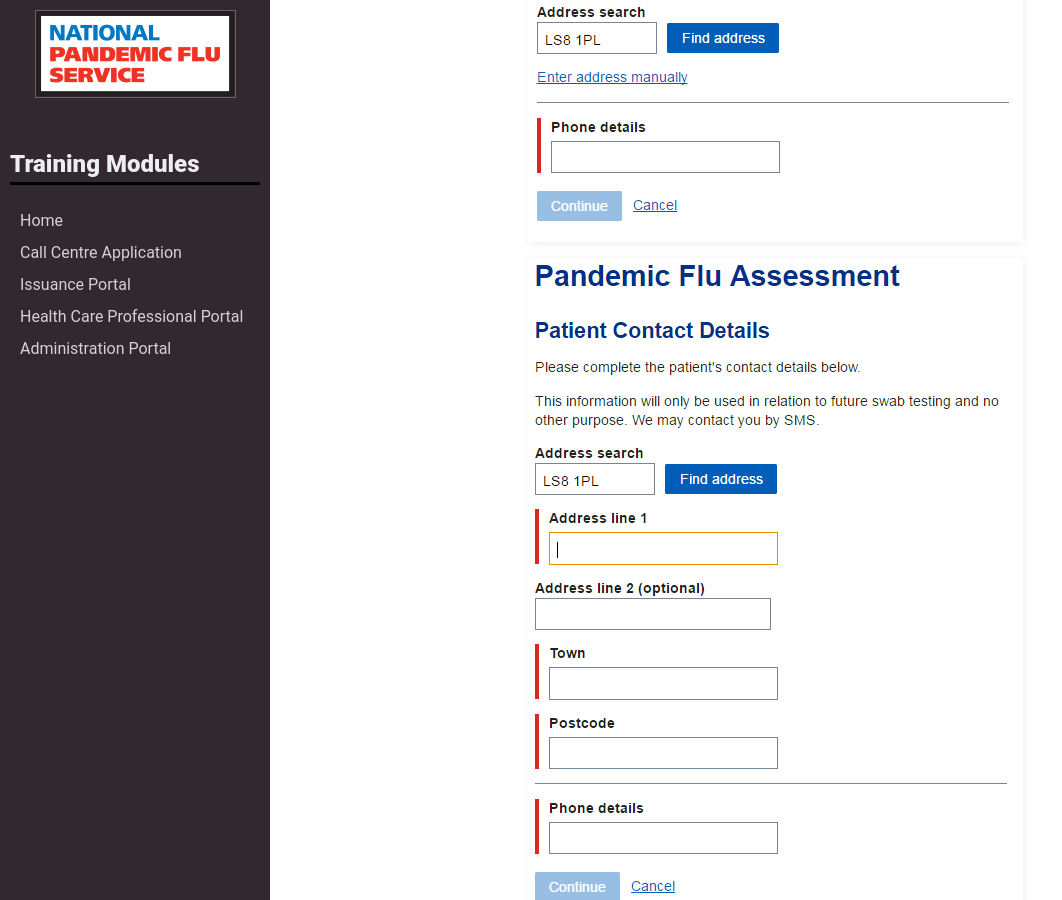
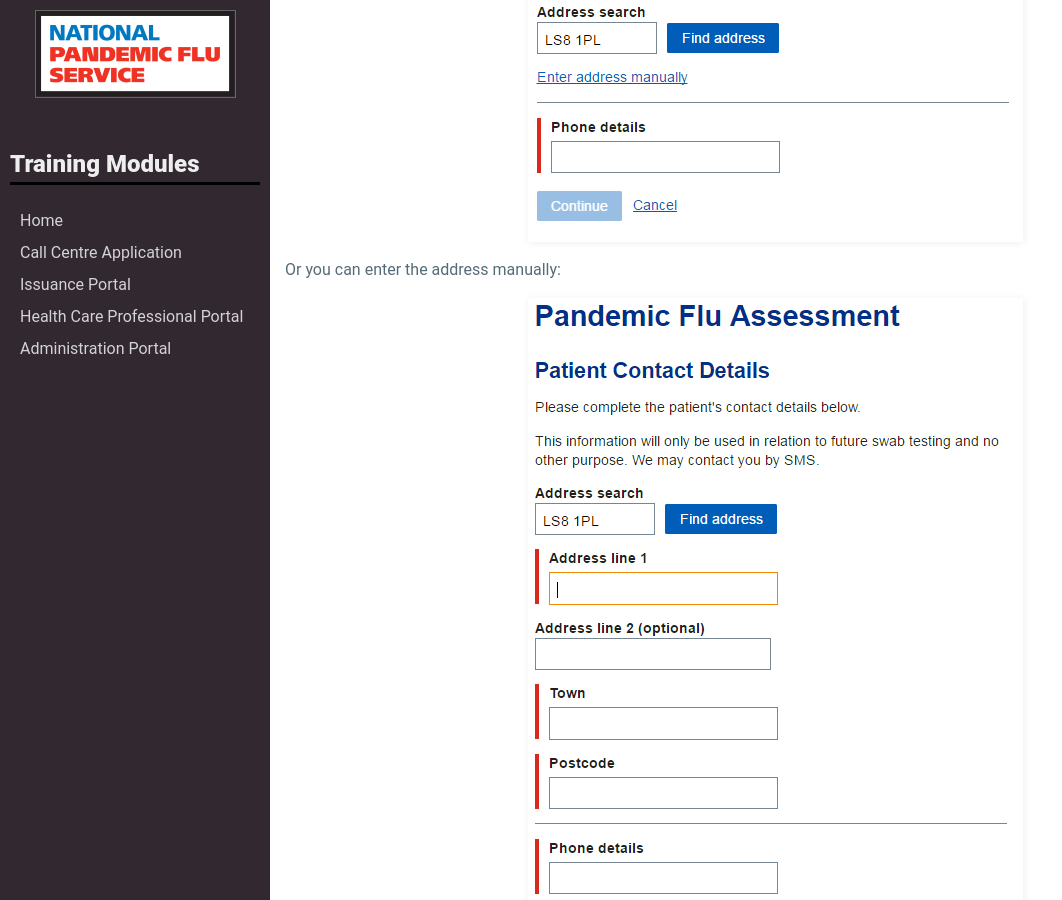
Before and after one commit to npfs/npfs.github.io, a Jekyll site: the page built from cca.md, in a window 1280 px wide and 900 px high, scrolled down 10183 px. Shown: the whole window, without its empty margins (0-1062 px from the left). Built offline with Jekyll 4.4.1, drawn with Linux system fonts in a browser that asks for light colours.

Commit message:
FLU-485 CCA small text addition

```diff
--- a/cca.md
+++ b/cca.md
@@ -271,6 +271,8 @@ You can either find their address using their postcode:
 
 ![][postcode-address-finder]
 
+Or you can enter the address manually:
+
 ![][postcode-address-finder-screen2]
 
 
```
